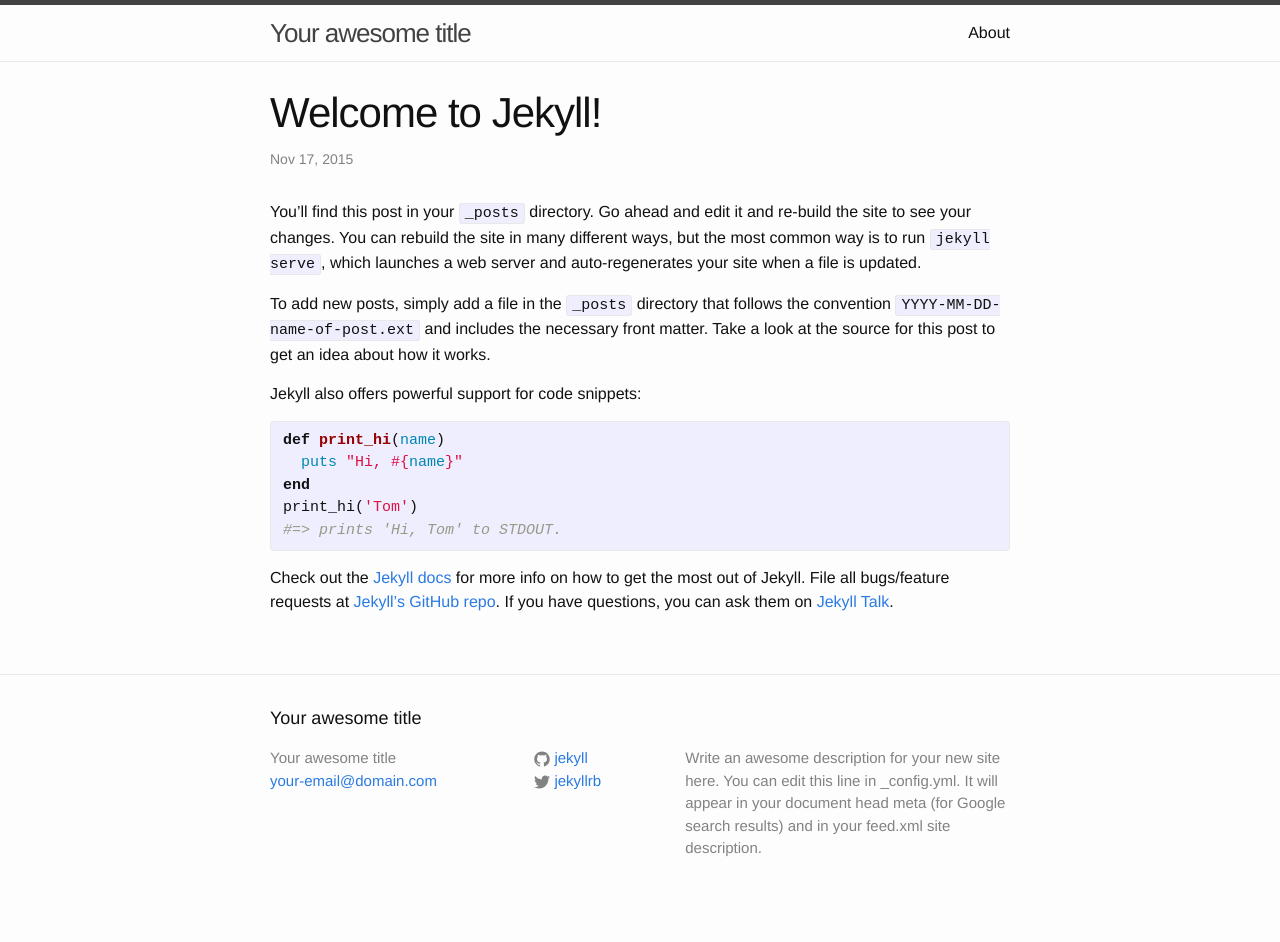
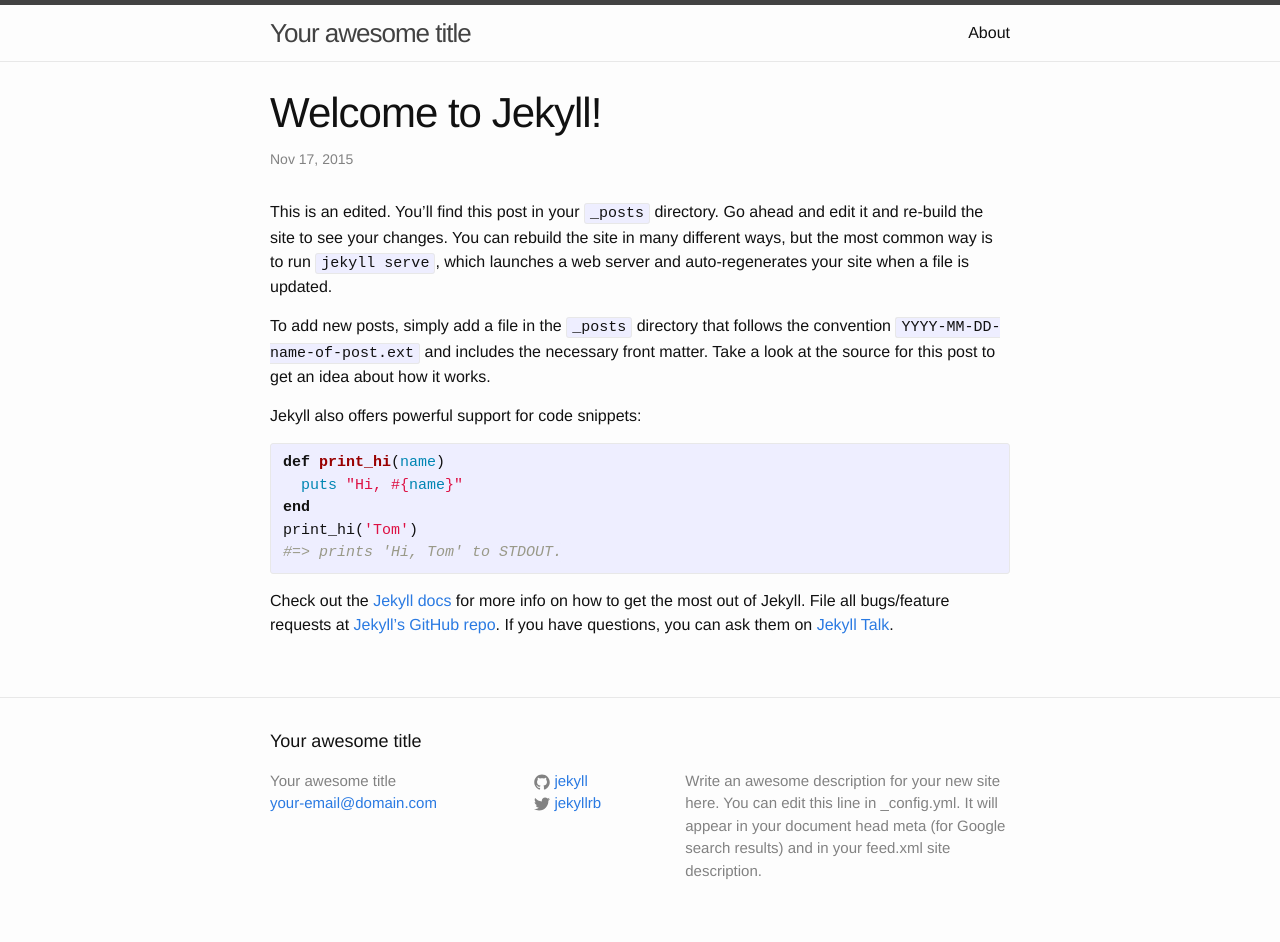
Before and after one commit to realph/jekyll, a Jekyll site: the page built from _posts/2015-11-17-welcome-to-jekyll.markdown, in a window 1280 px wide. Built offline with Jekyll 4.4.1, drawn with Linux system fonts in a browser that asks for light colours; before the commit the page ends 920 px from its top, so only the background shows below that.

Commit message:
Updated 2015-11-17-welcome-to-jekyll.markdown

```diff
--- a/_posts/2015-11-17-welcome-to-jekyll.markdown
+++ b/_posts/2015-11-17-welcome-to-jekyll.markdown
@@ -6,7 +6,8 @@ categories: jekyll update
 published: true
 ---
 
-You’ll find this post in your `_posts` directory. Go ahead and edit it and re-build the site to see your changes. You can rebuild the site in many different ways, but the most common way is to run `jekyll serve`, which launches a web server and auto-regenerates your site when a file is updated.
+
+This is an edited. You’ll find this post in your `_posts` directory. Go ahead and edit it and re-build the site to see your changes. You can rebuild the site in many different ways, but the most common way is to run `jekyll serve`, which launches a web server and auto-regenerates your site when a file is updated.
 
 To add new posts, simply add a file in the `_posts` directory that follows the convention `YYYY-MM-DD-name-of-post.ext` and includes the necessary front matter. Take a look at the source for this post to get an idea about how it works.
 
```
